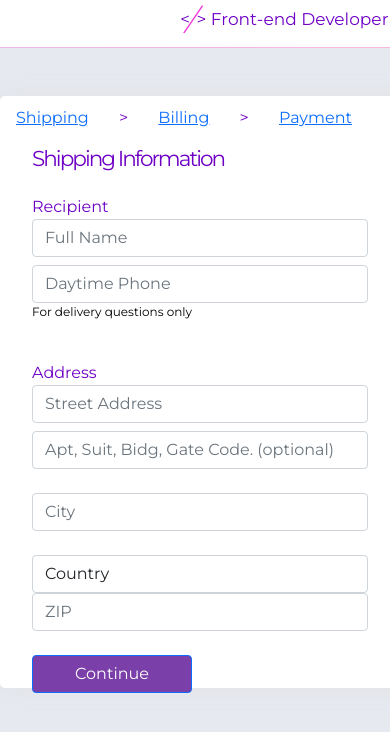
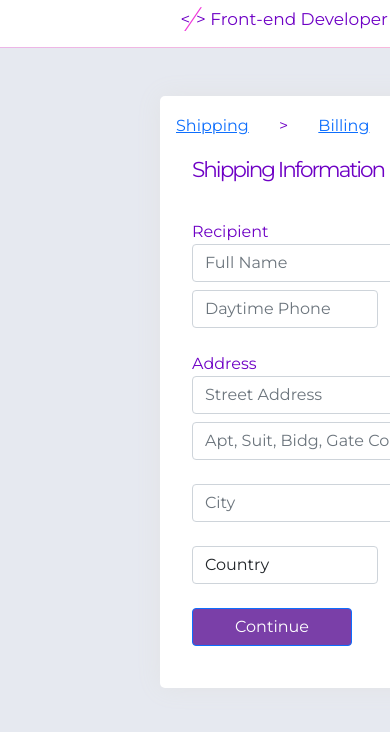
Before and after one commit to PandaCrab/testProjects, a React (Create React App) app: page / in a window 390 px wide. Shown: the top 732 px of the page. Built offline with nearby package versions, Linux system fonts and the light colour scheme.

Commit message:
add media query

```diff
--- a/src/Components/Forms/BillingInfo.js
+++ b/src/Components/Forms/BillingInfo.js
@@ -1,7 +1,6 @@
 import React, { useState } from 'react';
 import {
     Form,
-    Button,
     Col,
     Row
 } from 'react-bootstrap';
@@ -10,7 +9,7 @@ import 'bootstrap/dist/css/bootstrap.min.css';
 
 import {
     Info,
-    buttonStyle,
+    StyledButton,
     FormLabel,
     FormLabelParagraph,
 } from '../../Styled/Forms/FormStyle';
@@ -176,13 +175,12 @@ export const BillingInfo = () => {
                             </Form.Group>
                         </Form.Group>
                     </Form.Group>
-                    <Button
+                    <StyledButton
                         variant="secondary"
                         type="submit"
-                        style={buttonStyle}
                         onClick={ handleSubmit }>
                         Continue
-                    </Button>
+                    </StyledButton>
                 </Form>
             </Info>
         </>
--- a/src/Components/Forms/Payment.js
+++ b/src/Components/Forms/Payment.js
@@ -1,7 +1,6 @@
 import React, { useState } from 'react';
 import {
     Form,
-    Button,
     Col,
     Row,
 } from 'react-bootstrap';
@@ -10,7 +9,7 @@ import 'bootstrap/dist/css/bootstrap.min.css';
 import {
     Info,
     FormLabel,
-    buttonStyle
+    StyledButton
  } from '../../Styled/Forms/FormStyle';
 
 export const Payment = () => {
@@ -108,7 +107,7 @@ export const Payment = () => {
                 </Form.Group>
                 <Form.Group className="mb-4 position-relative">
                     <Row>
-                        <Col sm="4">
+                        <Col sm="4" xs="4">
                             <Form.Label className="mb-1">Expire Date</Form.Label>
                             <Form.Control
                                 type="text"
@@ -120,7 +119,7 @@ export const Payment = () => {
                                 { errors.date }
                             </Form.Control.Feedback>
                         </Col>
-                        <Col sm="5">
+                        <Col sm="5" xs="5">
                             <Form.Label className="mb-1">Security Code</Form.Label>
                             <Form.Control
                                 type="text"
@@ -132,13 +131,12 @@ export const Payment = () => {
                         </Col>
                     </Row>
                 </Form.Group>
-                <Button
+                <StyledButton
                     variant="primary"
                     type="submit"
-                    style={buttonStyle}
                     onClick={ handleSubmit }>
                         Pay Securely
-                    </Button>
+                    </StyledButton>
             </Form>
         </Info>
 
--- a/src/Components/Forms/ShippingInfo.js
+++ b/src/Components/Forms/ShippingInfo.js
@@ -1,7 +1,6 @@
 import React, { useState } from 'react';
 import {
     Form,
-    Button,
     Col,
     Row,
 } from 'react-bootstrap';
@@ -11,7 +10,8 @@ import {
     Info,
     Discription,
     FormLabel,
-    buttonStyle
+    FormLabelHeader,
+    StyledButton,
 } from '../../Styled/Forms/FormStyle';
 
 export const ShippingInfo = () => {
@@ -86,9 +86,10 @@ export const ShippingInfo = () => {
         <>
             <Info>
                 <FormLabel>
-                    <h4>Shipping Information</h4>
+                    <FormLabelHeader>Shipping Information</FormLabelHeader>
                 </FormLabel>
-                <Form fluid="true">
+                <Form >
+                    <Form.Group className="form-group-sm">
                         <Form.Group className="mb-4">
                             <Form.Label className="mb-0">Recipient</Form.Label>
                             <Form.Group className="mb-2 position-relative">
@@ -103,7 +104,7 @@ export const ShippingInfo = () => {
                             </Form.Group>
                             <Form.Group className="position-relative">
                                 <Row>
-                                <Col sm="7">
+                                    <Col sm="7" xs="7">
                                         <Form.Control
                                             type="text"  onChange={({ target }) => setField('phone', target.value)}
                                             isInvalid={ !!errors.phone }
@@ -112,7 +113,7 @@ export const ShippingInfo = () => {
                                             { errors.phone }
                                         </Form.Control.Feedback>
                                     </Col>
-                                <Col sm="4">
+                                    <Col sm="4" xs="4">
                                         <Discription>For delivery questions only</Discription>
                                     </Col>
                                 </Row>
@@ -150,7 +151,7 @@ export const ShippingInfo = () => {
                             </Form.Group>
                             <Form.Group>
                                 <Row>
-                                <Col sm="7">
+                                    <Col sm="7" xs="7">
                                         <Form.Control
                                         as="select"
                                         onChange={({ target }) => setField('country', target.value)}
@@ -165,7 +166,7 @@ export const ShippingInfo = () => {
                                             { errors.country }
                                         </Form.Control.Feedback>
                                     </Col>
-                                <Col sm="5">
+                                    <Col sm="5" xs="5">
                                         <Form.Control
                                             type="text"
                                             onChange={({ target }) => setField('zip', target.value)}
@@ -178,13 +179,13 @@ export const ShippingInfo = () => {
                                 </Row>
                             </Form.Group>
                         </Form.Group>
-                    <Button
+                    </Form.Group>
+                    <StyledButton
                         variant="primary"
                         type="submit"
-                        style={buttonStyle}
                         onClick={ handleSubmit }>
                         Continue
-                    </Button>
+                    </StyledButton>
                 </Form>
             </Info>
         </>
--- a/src/GlobalStyles.js
+++ b/src/GlobalStyles.js
@@ -6,13 +6,27 @@ export const GlobalStyles = createGlobalStyle`
         padding: 0;
         font-family: 'Montserrat', sans-serif;
         color: #6e00c5;
-    }
+    };
 
     body, html {
         background-color: #e6e9f0;
-    }
+    };
+`
 
-    @media (max-width: 768px) {
+export const devices = {
+    mobileS: '(max-width: 320px)',
+    mobileM: '(max-width: 375px)',
+    mobileL: '(max-width: 425px)',
+    tablet: '(max-width: 768px)',
+    laptop: '(max-width: 1024px)',
+    laptopL: '(max-width: 1440px)',
+    desctop: '(max-width: 2560px)'
+}
 
-    }
-`
+export const colors = {
+    white: '#fff',
+    slash: '#f03ada',
+    orderPlateBackground: '#f1f3f6',
+    btn: '#7a3fa8',
+    borderGradient: 'linear-gradient(to right, #ebb6e8, #fdb9d8, #d9b2f8) 30'
+}
--- a/src/Styled/App/AppStyles.js
+++ b/src/Styled/App/AppStyles.js
@@ -1,16 +1,17 @@
 import styled from 'styled-components'
+import { devices, colors } from '../../GlobalStyles'
 
 export const Header = styled.section`
   margin: auto;
   margin-bottom: 3em;
   width: 65em;
   height: 3em;
-  background-color: #fff;
+  background-color: ${colors.white};
   display: flex;
   align-items: center;
   justify-content: space-around;
   border-bottom: 1px solid;
-  border-image: linear-gradient(to right, #ebb6e8, #fdb9d8, #d9b2f8) 30;
+  border-image: ${colors.borderGradient};
 `
 
 export const HeaderText = styled.h5`
@@ -21,13 +22,13 @@ export const HeaderText = styled.h5`
 
 export const ShoppingBasket = styled.h6`
   font-size: 15px;
-  color: #f03ada;
+  color: ${colors.slash};
 `
 
 export const Slash = styled.span`
-  color: #f03ada;
+  color: ${colors.slash};
   font-weight: 300;
-  font-size: 2.3em;
+  font-size: 2em;
 `
 
 export const Order = styled.div`
@@ -36,11 +37,36 @@ export const Order = styled.div`
   height: 37em;
   display: flex;
   flex-direction: column;
-  background-color: #fff;
+  background-color: ${colors.white};
   justify-content: center;
   border-radius: 5px;
   box-shadow: 0 0 1.5em #e2e3e5;
   position: relative;
+
+  @media ${devices.mobileS} {
+    margin-left: 10em;
+    min-width: 18em;
+    min-height: 14em;
+    justify-content: flex-start;
+  }
+
+  @media ${devices.mobileM} {
+    margin-left: 10em;
+    min-width: 20em;
+    min-height: 16em;
+  }
+
+  @media ${devices.mobileL} {
+    margin-left: 10em;
+    min-width: 22em;
+    min-height: 16em;
+  }
+
+  @media ${devices.tablet} {
+    margin-left: 10em;
+    min-width: 24em;
+    min-height: 18em;
+  }
 `
 
 export const Route = styled.section`
--- a/src/Styled/Forms/FormStyle.js
+++ b/src/Styled/Forms/FormStyle.js
@@ -1,25 +1,34 @@
 import styled from 'styled-components';
+import { devices, colors } from '../../GlobalStyles';
+import { Button } from 'react-bootstrap';
 
 export const Info = styled.div`
   margin: 0 2em 1em 2em;
   width: 21em;
   height: 90%;
   position: relative;
+
+  @media ${devices.mobileS} {
+      min-width: 10em;
+  }
 `
 
 export const Discription = styled.p`
-    margin-left: 0;
+    margin-bottom: 0;
     padding: 0;
     color: #000;
     font-size: 12px;
-    display: flex
-    line-height: 12px;
 `
 
-export const buttonStyle = {
-    backgroundColor: '#7a3fa8',
-    width: '10em'
-};
+export const StyledButton = styled(Button)`
+    background-color: ${colors.btn};
+    width: 10em;
+
+    @media ${devices.mobileS} {
+        padding: 3px 5px;
+        font-size: .5em;
+    }
+`
 
 export const FormLabel = styled.section`
     margin-bottom: 1em;
@@ -28,6 +37,17 @@ export const FormLabel = styled.section`
     font-weight: 600;
     justify-content: space-between;
     align-items: center;
+
+    @media ${devices.mobileS} {
+        margin-bottom: .2em;
+        font-size: .5em;
+        font-weight: 300;
+    }
+`
+
+export const FormLabelHeader = styled.h4`
+    fonst-size: 17px;
+    margin-bottom: 1em;
 `
 
 export const FormLabelParagraph = styled.p`
@@ -36,3 +56,26 @@ export const FormLabelParagraph = styled.p`
     text-decoration: underline .5px;
     letter-spacing: normal;
 `
+
+// export const StyledInput = styled(Form.Control)`
+//     padding: 6px 12px
+//     font-size: 1em;
+//     width: ${props => props.width};
+//     border-color: gray;
+//     boeder-radius: inherit;
+
+//      @media ${devices.mobileS} {
+//          padding: 3px 5px
+//          font-size: .5px;
+//          width: 80%;
+//          height: 1em;
+//      }
+// `
+
+// export const StyledGroup = styled(Form.Group)`
+//     margin: ${props => props.margin} || 2em;
+
+//     @media ${devices.mobileS} {
+//         margin: .1em;
+//     }
+// `
--- a/src/Styled/OrderPlate/OrderPlateStyles.js
+++ b/src/Styled/OrderPlate/OrderPlateStyles.js
@@ -1,13 +1,19 @@
 import styled from 'styled-components';
+import { devices, colors } from '../../GlobalStyles';
 
 export const OrderInfo = styled.section`
   margin: 0;
   padding: .3em;
-  background-color: #f1f3f6;
-  width: 20em;
-  height: 37em;
+  background-color: ${colors.orderPlateBackground};
+  width: 40%;
+  display: flex;
+  height: inherit;
   position: absolute;
   border-radius: inherit;
   top: 0;
   right: 0;
+
+  @media ${devices.mobileS} {
+
+  }
 `
```
Also changed, not shown: 1 other file (tests, documents, lock files or other folders). Lines whose indentation alone changed are shown as unchanged.
